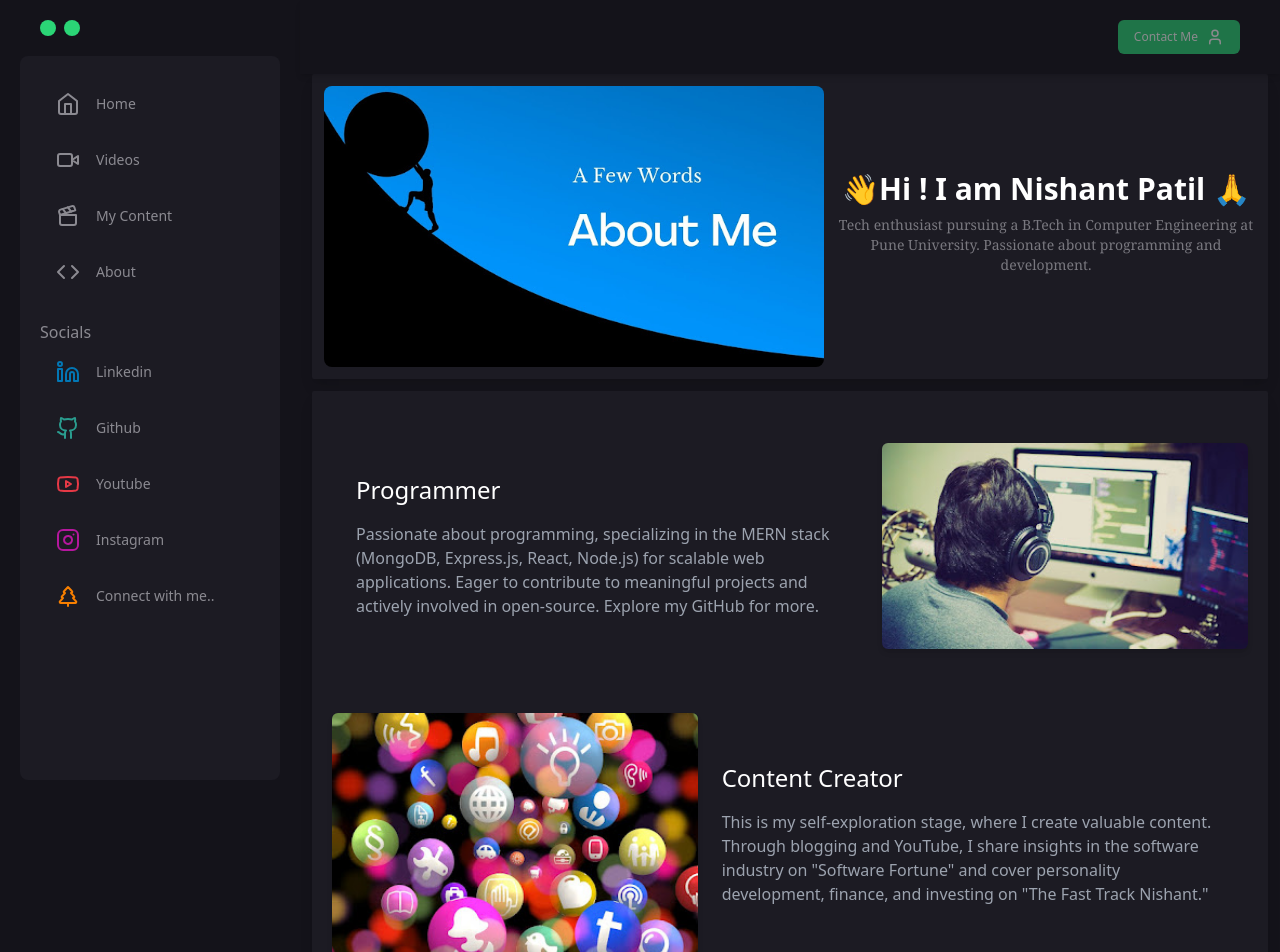
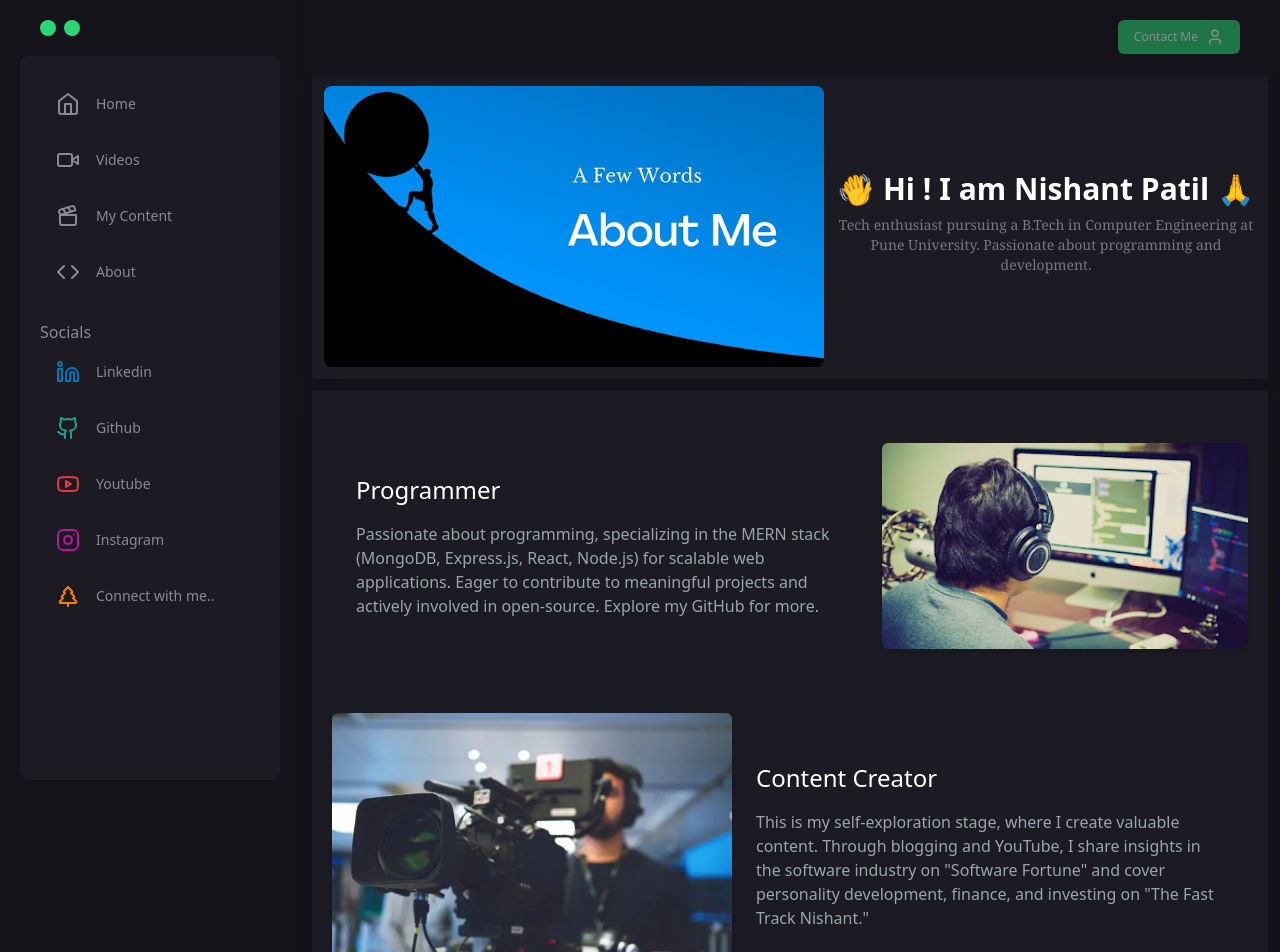
Before and after one commit to FasttrackNishant/Fasttrack-Nishant-Portfolio, a Next.js app: page /introduction in a window 1280 px wide. Shown: the top 952 px of the page. Built offline with nearby package versions, Linux system fonts and the light colour scheme.

Commit message:
version 1.0 Ready to Deploy

```diff
--- a/src/app/styles/app.module.css
+++ b/src/app/styles/app.module.css
@@ -48,3 +48,24 @@
 .scaleanim {
     animation: myAnim 2s ease 0s 1 normal forwards;
 }
+
+.wavetext::before {
+    content: "👋";
+    position: absolute;
+
+    animation: 1s wave ease infinite;
+}
+
+@keyframes wave {
+    0% {
+        transform: rotate(0deg);
+    }
+
+    50% {
+        transform: rotate(30deg);
+    }
+
+    100% {
+        transform: rotate(0deg);
+    }
+}
--- a/src/components/about/Introduce.tsx
+++ b/src/components/about/Introduce.tsx
@@ -15,8 +15,9 @@ const Introduce = () => {
 			/>
 			<div className="bg-cardPrimary flex flex-col items-center my-3">
 				<h3 className="text-base w-fit  font-bold sm:text-xl  md:text-3xl   ">
-					<span className={styles.animatewave}>👋</span>
-					<span>Hi ! I am Nishant Patil 🙏 </span>
+					<span className={styles.wavetext}>
+						👋 Hi ! I am Nishant Patil 🙏{' '}
+					</span>
 				</h3>
 				<p className="my-2 text-sm justify-evenly font-serif text-secondary  sm:text-sm text-center">
 					{' '}
--- a/src/components/sidebar/Menu.tsx
+++ b/src/components/sidebar/Menu.tsx
@@ -79,7 +79,7 @@ const Menu: FC<MenuProps> = ({}) => {
 			</List>
 			<List
 				target="_blank"
-				link="https://fasttracknishant.blogspot.com/"
+				link="https://linktr.ee/fasttracknishant"
 				effect="slideUp">
 				<TreePine color="#f77f00" /> Connect with me..
 			</List>
--- a/src/components/utils/Data.ts
+++ b/src/components/utils/Data.ts
@@ -81,7 +81,7 @@ export const moreProjects = [
 		title: 'FasttrackNishant Portfolio',
 		techStack: 'HTML, CSS, Javascript',
 		icon: 'user',
-		href: 'https://github.com/nwaliaez/HardhatLottery',
+		href: 'https://github.com/FasttrackNishant/FastTrackNishantPortfolio',
 	},
 	{
 		id: 3,
@@ -359,7 +359,7 @@ export const introCards: IntroCardData[] = [
 		id: 2,
 		title: 'Content Creator',
 		desc: `This is my self-exploration stage, where I create valuable content. Through blogging and YouTube, I share insights in the software industry on "Software Fortune" and cover personality development, finance, and investing on "The Fast Track Nishant."`,
-		imageUrl: 'content.jpg',
+		imageUrl: 'camera.webp',
 		reverse: true,
 	},
 	{
```
Also changed, not shown: public/about/camera.webp (added), 1 other file (tests, documents, lock files or other folders). Lines whose indentation alone changed are shown as unchanged.
